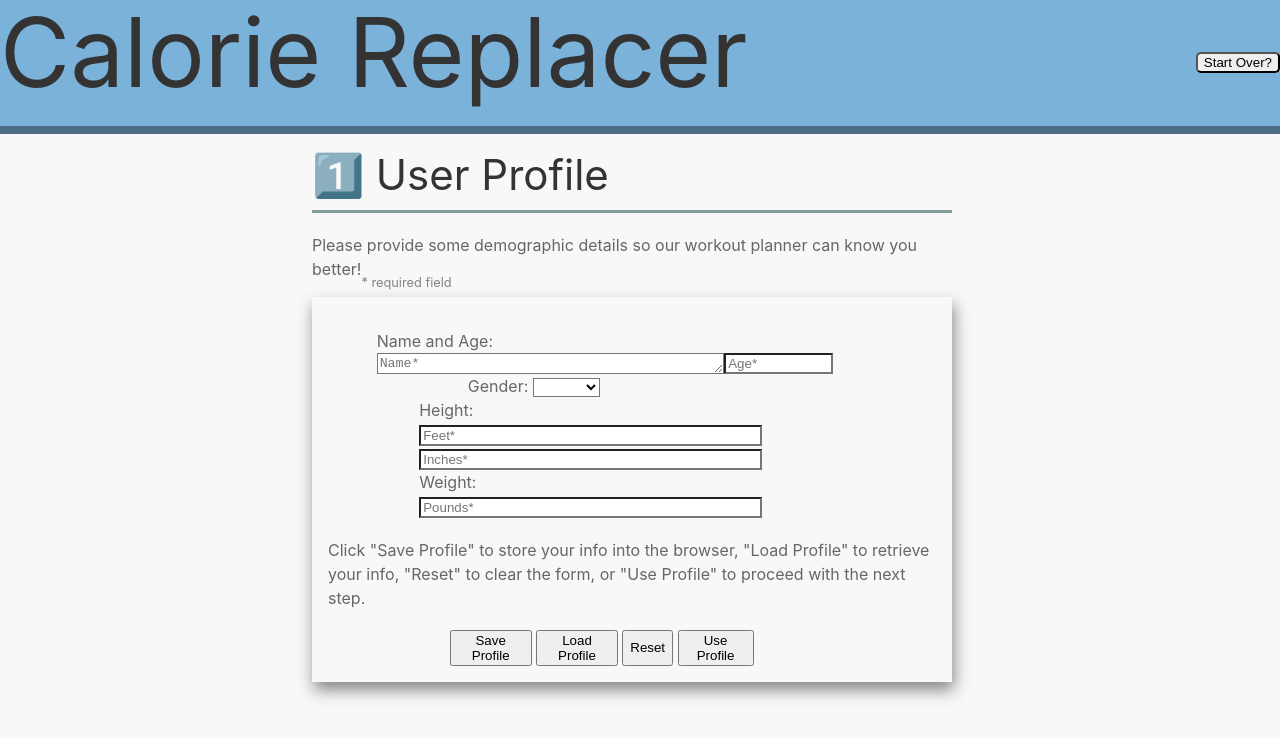
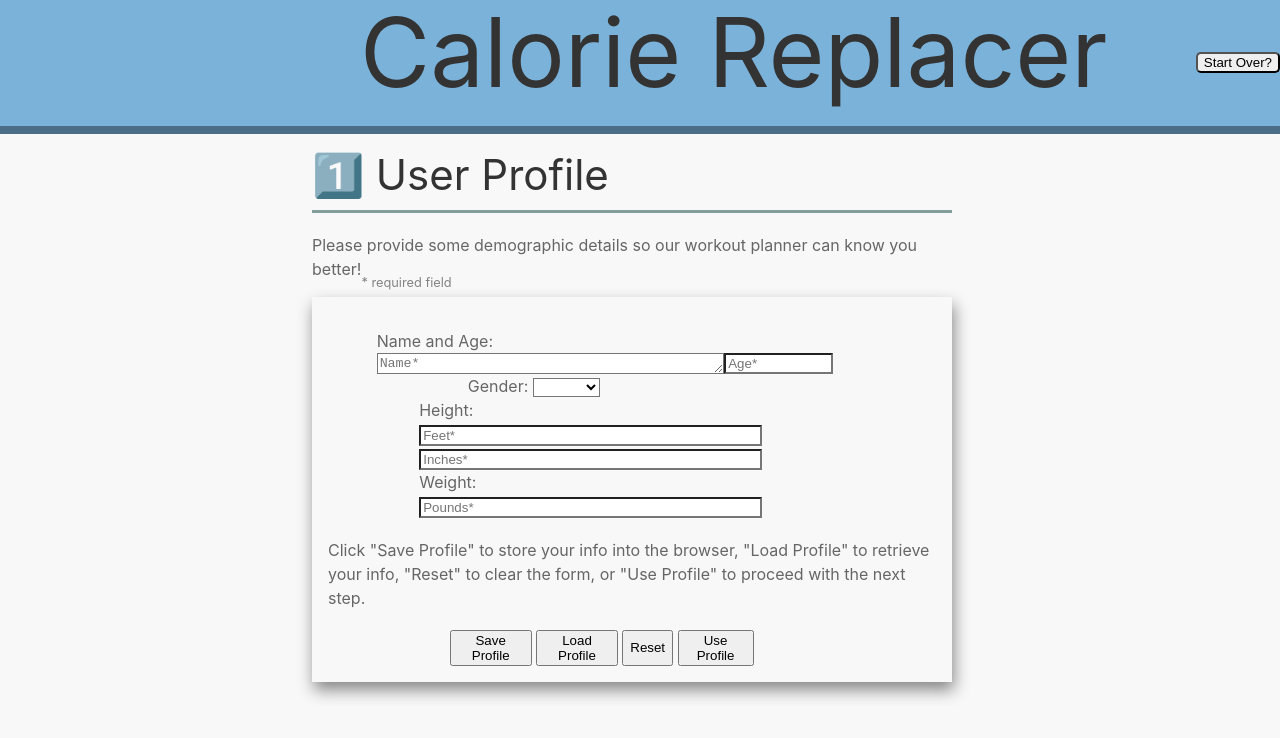
Before and after one commit to rangamboa/training-calorie-tracker, a plain HTML site: page index.html in a window 1280 px wide. Drawn offline with nearby package versions, Linux system fonts and the light colour scheme.

Commit message:
recentered header

```diff
--- a/css/style.css
+++ b/css/style.css
@@ -14,6 +14,7 @@ header {
 
 #page-title {
     align-self: center;
+    margin-left: 360px;
 }
 
 #userProfile {
```
